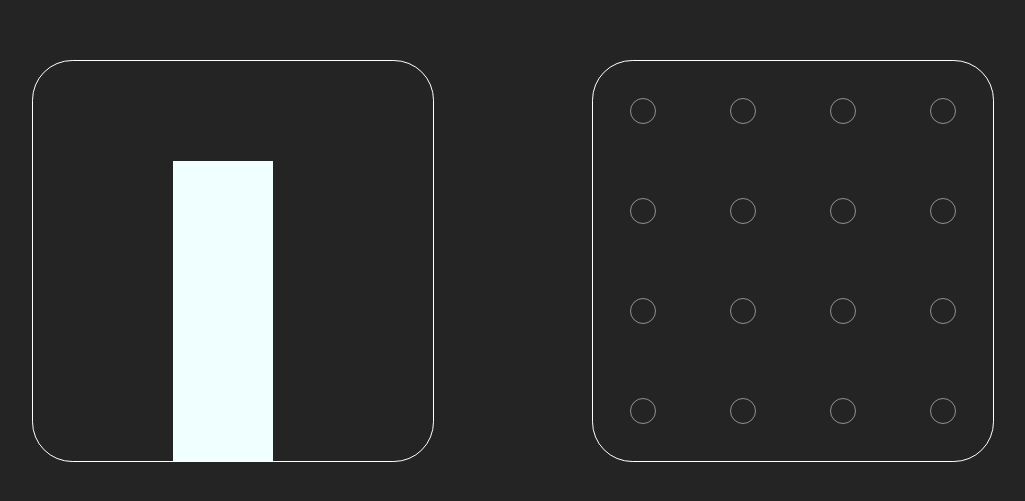
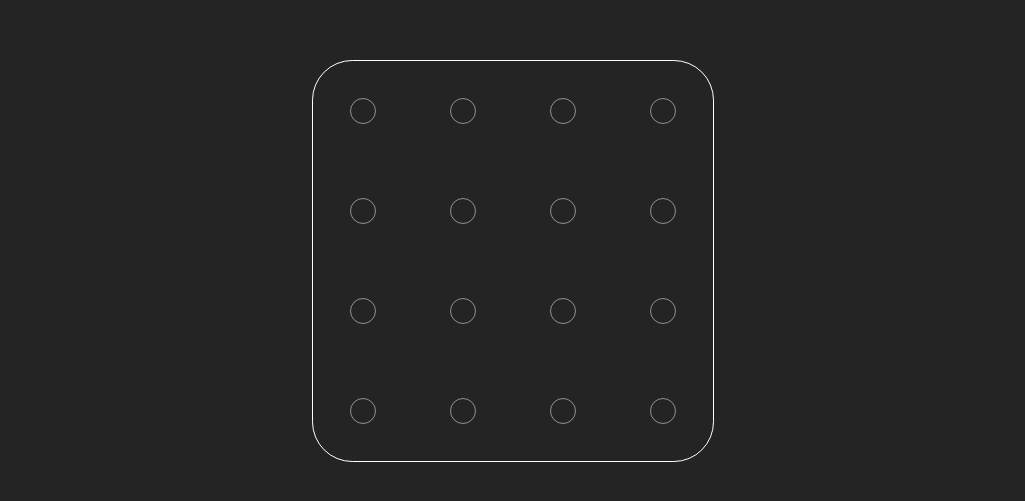
Before and after one commit to h0rzn/sink-ships, a Vue app: page / in a window 1280 px wide. Shown: the part 139-640 px from the top of the page, without its empty margins (127-1152 px from the left). Built offline with nearby package versions, Linux system fonts and the light colour scheme.

Commit message:
added game component and activity box

```diff
--- a/src/App.vue
+++ b/src/App.vue
@@ -1,21 +1,17 @@
 <template>
   <div id="app-content">
-    <ShipInventory />
-    <FieldMap />
+    <ShipGame />
   </div>
-
 </template>
 
 <script lang="ts">
 import { defineComponent } from 'vue';
-import FieldMap from './components/FieldMap.vue';
-import ShipInventory from './components/ShipInventory.vue';
+import ShipGame from './components/ShipGame.vue';
 
 export default defineComponent({
   name: 'App',
   components: {
-    FieldMap,
-    ShipInventory
+    ShipGame
   }
 });
 </script>
@@ -36,8 +32,5 @@ html, body {
 #app-content {
   width: 100%;
   height: 100vh;
-  display: flex;
-  justify-content: space-evenly;
-  align-items: center;
 }
 </style>
--- /dev/null
+++ b/src/components/ShipGame.vue
@@ -0,0 +1,21 @@
+<template>
+    <div id="game">
+        <FieldMap />
+
+    </div>
+</template>
+
+<script setup lang="ts">
+import FieldMap from './FieldMap.vue';
+
+</script>
+
+<style>
+#game {
+    width: 100%;
+    height: 100%;
+    display: flex;
+    justify-content: space-evenly;
+    align-items: center;
+}
+</style>
```
Also changed, not shown: src/components/ActivityBox.vue (added, +24 -0 lines).
